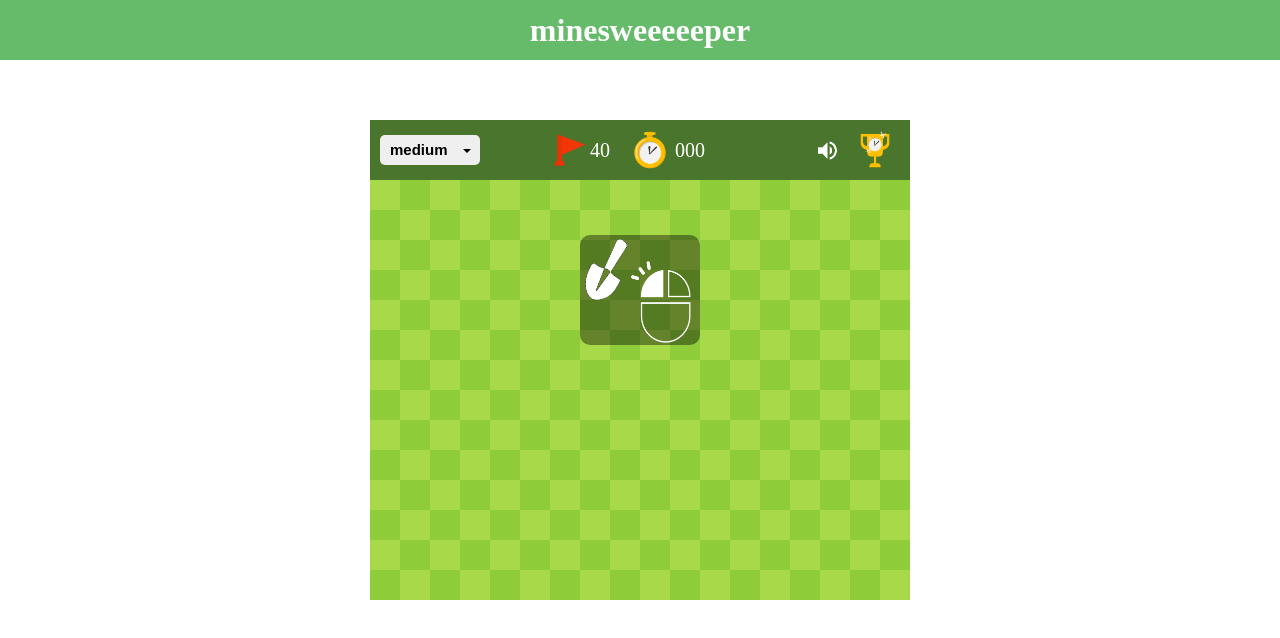
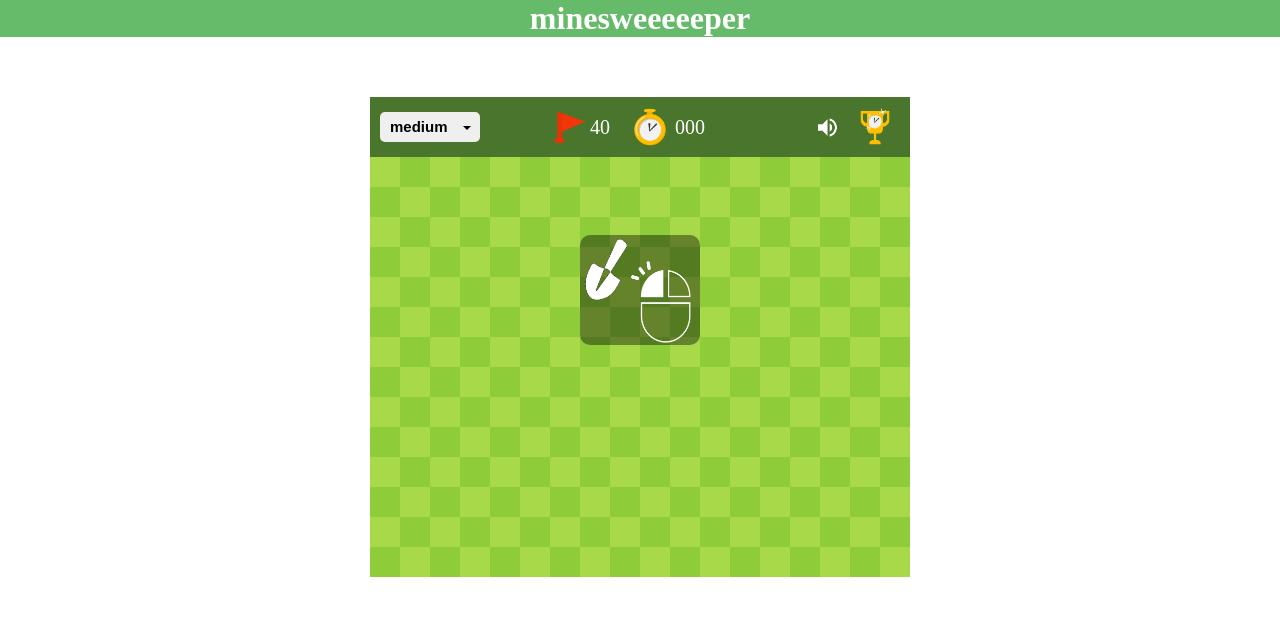
Before and after one commit to relationslab/minesweeper, a React (Create React App) app: page / in a window 1280 px wide. Shown: the top 638 px of the page. Built offline with nearby package versions, Linux system fonts and the light colour scheme; no server answers.

Commit message:
fix:  ui

```diff
--- a/src/components/Board/GameHeader.tsx
+++ b/src/components/Board/GameHeader.tsx
@@ -13,7 +13,6 @@ const StyledHeader = styled.header<{ boardWidth: number }>`
   width: ${(props) => cellSize(props.boardWidth) * props.boardWidth}px;
   background-color: #4a752c;
   display: grid;
-  grid-template-rows: 60px;
   grid-template-columns: 1fr 2fr 2fr 1fr 1fr;
   justify-content: center;
 `;
--- a/src/components/Game.tsx
+++ b/src/components/Game.tsx
@@ -7,12 +7,9 @@ import Overlay from "./Overlay";
 import { UserState } from "src/reducers/User/types";
 
 const StyledGame = styled.div`
-  min-width: 540px;
-  min-height: 420px;
   display: grid;
-  grid-template-rows: 60px 1fr;
   justify-content: center;
-  margin: 60px;
+  margin: 60px 0;
 `;
 
 type GameProps = {
--- a/src/components/Header.tsx
+++ b/src/components/Header.tsx
@@ -11,7 +11,6 @@ const StyledHeader = styled.header`
   align-items: center;
   width: 100%;
   background-color: #66bb6a;
-
   a {
     justify-self: center;
     margin-left: 150px;
--- a/src/components/Overlay.tsx
+++ b/src/components/Overlay.tsx
@@ -3,7 +3,7 @@ import styled from "styled-components";
 
 const StyledOverlay = styled.div`
   position: absolute;
-  width: 65%;
+  width: 100%;
   height: 65%;
   top: 40%;
   left: 50%;
--- a/src/components/Ranking.tsx
+++ b/src/components/Ranking.tsx
@@ -7,12 +7,11 @@ import { Record } from "../config";
 import { UserState } from "src/reducers/User/types";
 
 const StyledDisplay = styled.div`
-  min-width: 540px;
   min-height: 480px;
   display: grid;
   grid-template-columns: 540px;
   justify-content: center;
-  margin: 60px;
+  margin: 60px 0;
 `;
 
 const StyledDiv = styled.div`
--- a/src/index.tsx
+++ b/src/index.tsx
@@ -1,7 +1,7 @@
 import React from "react";
 import ReactDOM from "react-dom";
 import { BrowserRouter as Router, Route } from "react-router-dom";
-import styled, { createGlobalStyle } from "styled-components";
+import { createGlobalStyle } from "styled-components";
 import { Provider } from "react-redux";
 import store from "./rootReducer";
 import Game from "./containers/Game";
@@ -43,21 +43,14 @@ const GlobalStyle = createGlobalStyle`
   }
 `;
 
-const Grid = styled.div`
-  display: grid;
-  grid-template-rows: 60px 1fr;
-`;
-
 ReactDOM.render(
   <Provider store={store}>
     <GlobalStyle />
     <Sound />
     <Router>
-      <Grid>
-        <PageHeader />
-        <Route exact path="/" component={Game} />
-        <Route path="/ranking/:category" component={Ranking} />
-      </Grid>
+      <PageHeader />
+      <Route exact path="/" component={Game} />
+      <Route path="/ranking/:category" component={Ranking} />
     </Router>
   </Provider>,
   document.getElementById("root")
```
